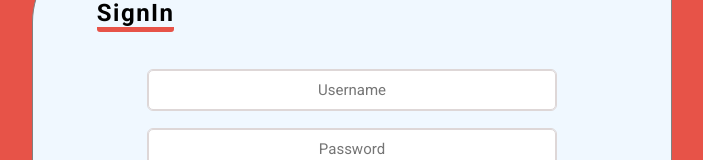
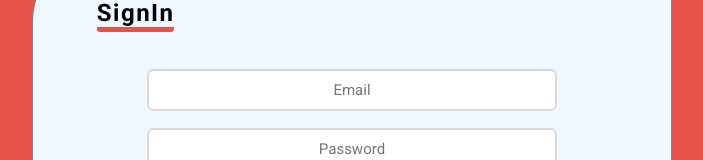
Before and after one commit to nizam323/ourszone.com.github.io, a React (Vite) app: page / in a window 1280 px wide. Shown: the part 295-455 px from the top of the page, without its empty margins (288-991 px from the left). Built offline with nearby package versions, Linux system fonts and the light colour scheme.

Commit message:
working on signup signin logic

```diff
--- a/src/UIs/Signin-form-comp.jsx
+++ b/src/UIs/Signin-form-comp.jsx
@@ -1,23 +1,33 @@
-import React from "react";
+import React, { useState } from "react";
 import Form_inp from "../components/Form-input";
 
 function Signin_form() {
+    const [userEmail, setUserEmail] = useState("");
+    const [userPassword, setUserPassword] = useState("");
+
+    function dataPush() {
+        console.log(userEmail);
+        console.log(userPassword);
+        setUserPassword("");
+        setUserEmail("");
+    }
+
     return (
         <div className="form-con">
             <h2 className="sign-h2">SignIn</h2>
             <br />
             <br />
             <div className="inp-con">
-                <Form_inp type="text" placeholder="Username" />
+                <Form_inp onChange={(e) => { setUserEmail(e.target.value) }} value={userEmail} type="email" placeholder="Email" />
                 <br />
-                <Form_inp type="password" placeholder="Password" />
+                <Form_inp onChange={(e) => { setUserPassword(e.target.value) }} value={userPassword} type="password" placeholder="Password" />
                 <br />
                 <a className="forgot-pass-a" href="">Forgot Password?</a>
                 <br />
-                <button className="signin-btn">SignIn</button>
+                <button className="signin-btn" onClick={dataPush}>SignIn</button>
             </div>
         </div>
     )
 };
 
-export {Signin_form}
+export { Signin_form }
--- a/src/UIs/Signup-form-comp.jsx
+++ b/src/UIs/Signup-form-comp.jsx
@@ -1,20 +1,34 @@
-import React from "react";
+import React, { useState } from "react";
 import Form_inp from "../components/Form-input";
 
 function Signup_form() {
+    const [userName, setUserName] = useState("");
+    const [userEmail, setUserEmail] = useState("");
+    const [userPassword, setUserPassword] = useState("");
+
+    function dataPush() {
+        console.log(userName);
+        console.log(userEmail);
+        console.log(userPassword);
+        setUserPassword("");
+        setUserEmail("");
+        setUserName("");
+    }
+
+
     return (
         <div className="form-con">
             <h2 className="sign-h2">SignUp</h2>
             <br />
             <br />
             <div className="inp-con">
-                <Form_inp type="text" placeholder="Username" />
+                <Form_inp value={userName} onChange={(e) => { setUserName(e.target.value) }} type="text" placeholder="Username" />
                 <br />
-                <Form_inp type="password" placeholder="Password" />
+                <Form_inp onChange={(e) => { setUserEmail(e.target.value) }} value={userEmail} type="email" placeholder="Email" />
                 <br />
-                <Form_inp type="password" placeholder="Repeat Password" />
+                <Form_inp onChange={(e) => { setUserPassword(e.target.value) }} value={userPassword} type="password" placeholder="Password" />
                 <br />
-                <button className="signin-btn">SignUp</button>
+                <button className="signin-btn" onClick={dataPush}>SignUp</button>
             </div>
         </div>
 
--- a/src/components/Form-input.jsx
+++ b/src/components/Form-input.jsx
@@ -2,11 +2,11 @@ import React from "react";
 
 function Form_inp(props) {
 
-    const { placeholder, id, type } = props;
+    const { placeholder, id, type, onChange, value } = props;
 
     return (
         <>
-            <input className="form-inp" type={type} placeholder={placeholder} id={id}/>
+            <input className="form-inp" value={value} onChange={onChange} type={type} placeholder={placeholder} id={id}/>
         </>
     )
 }
```
